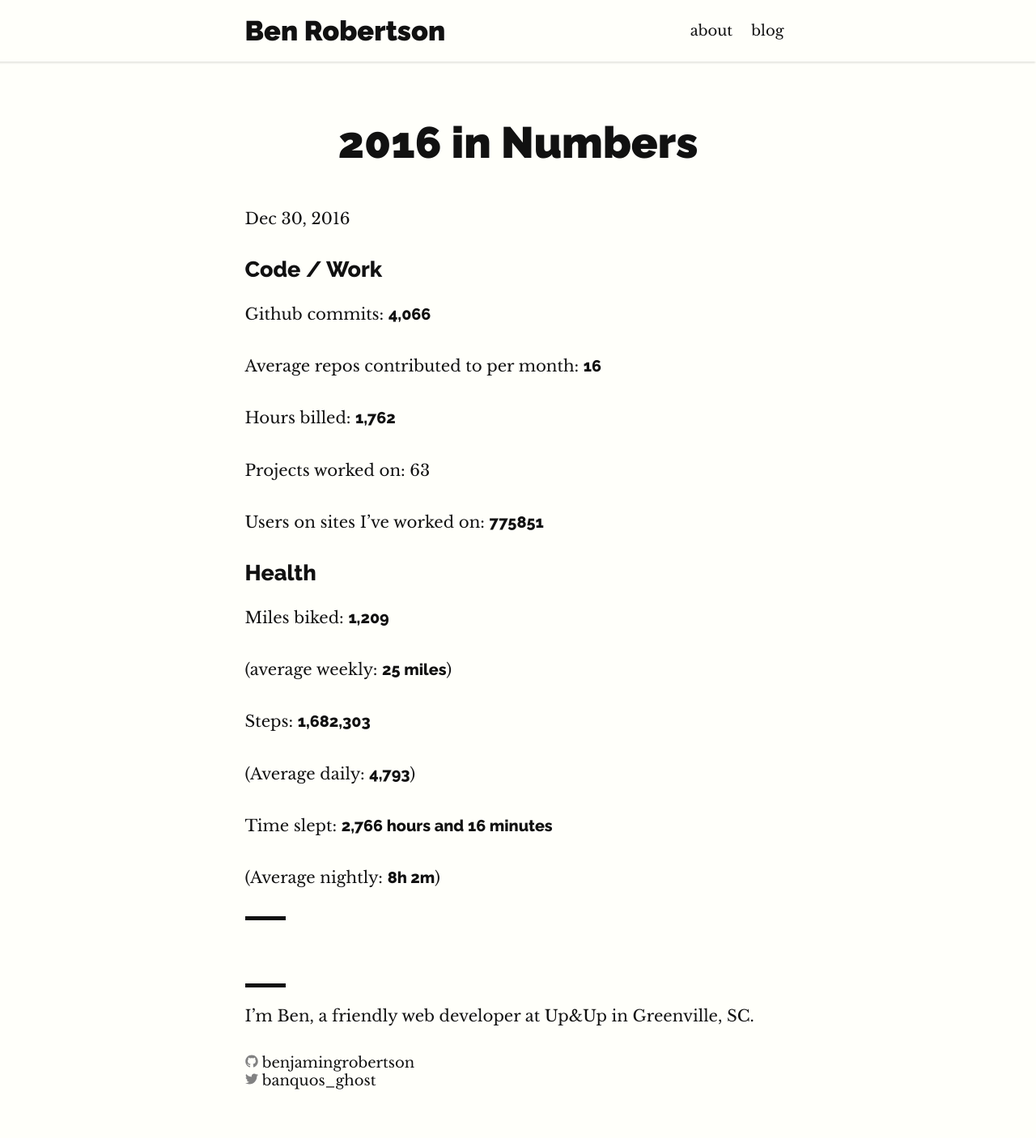
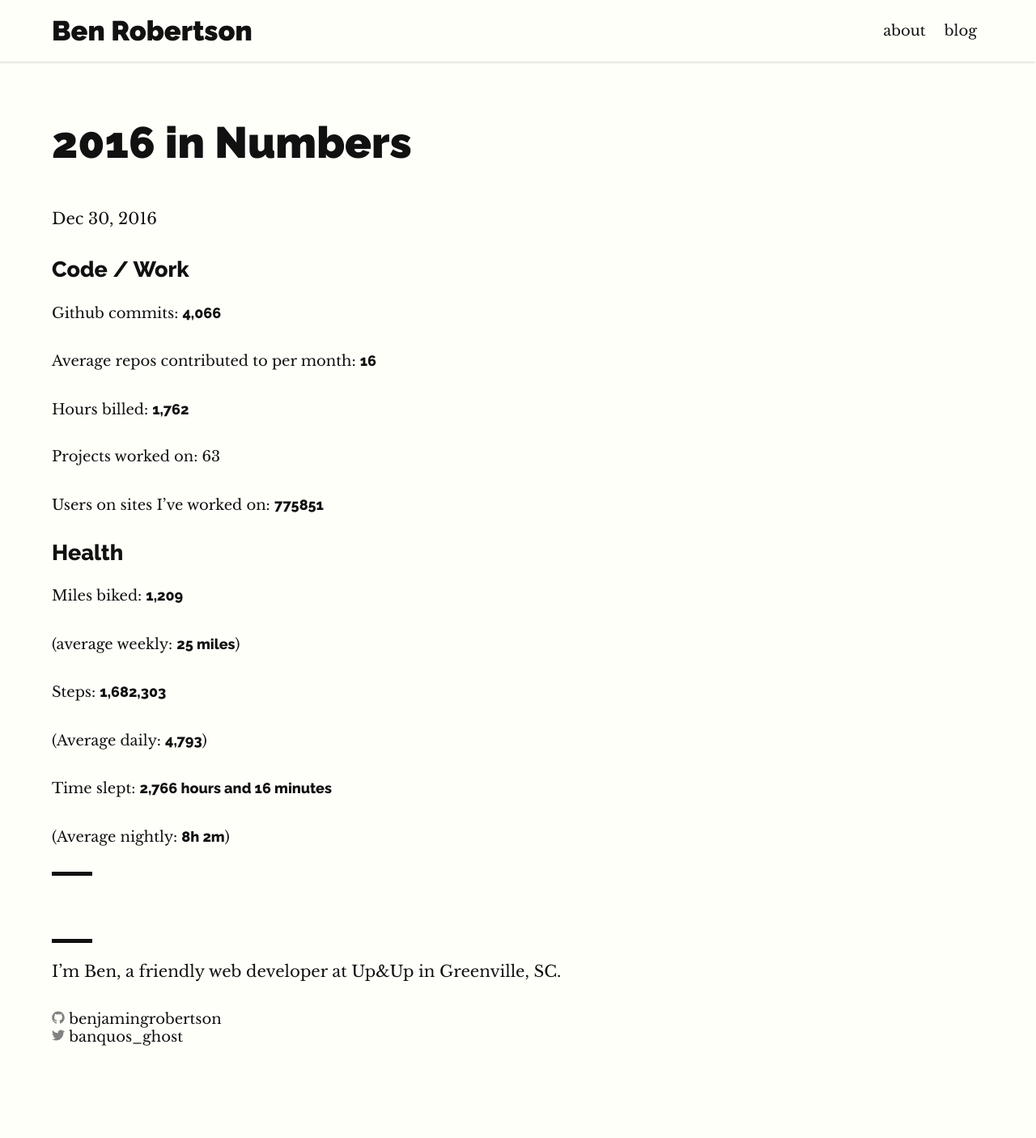
Before and after one commit to benjamingrobertson/benjamingrobertson.github.io, a Jekyll site: the page built from _posts/2016-12-30-2016-in-numbers.md, in a window 1280 px wide. Shown: the whole page at 81% size. Built offline with Jekyll 4.4.1, drawn with Linux system fonts in a browser that asks for light colours; comment, search, counter and statistics services are not loaded; after the commit the page ends 1352 px from its top, so only the background shows below that.

Commit message:
Left align

```diff
--- a/_includes/footer.html
+++ b/_includes/footer.html
@@ -1,4 +1,4 @@
-<footer class="site-footer layout-container">
+<footer class="site-footer">
 
   <div class="wrapper">
 
--- a/_layouts/default.html
+++ b/_layouts/default.html
@@ -7,7 +7,7 @@
 
     {% include header.html %}
 
-    <main class="layout-container" aria-label="Content">
+    <main class="" aria-label="Content">
         {{ content }}
     </main>
 
--- a/_sass/smacss/components/_article.sass
+++ b/_sass/smacss/components/_article.sass
@@ -1,6 +1,10 @@
+.post
+    margin: 0
+    max-width: 37.5rem
+
+
 .post-title
     font-size: 3em
-    text-align: center
 
 .heading__anchor-link
     opacity: 0
@@ -19,6 +23,9 @@
         transform: translateY(0)
 
 .post-content
+    p
+        font-size: 1rem
+
     img
         max-width: 100%
         height: auto
--- a/_sass/smacss/components/_home.sass
+++ b/_sass/smacss/components/_home.sass
@@ -43,6 +43,8 @@ main.home
 
 .home__article
     margin-bottom: 2em
+    max-width: 37.5rem
+
     header
         margin-bottom: .75em
 
--- a/_sass/smacss/layout/_layout.sass
+++ b/_sass/smacss/layout/_layout.sass
@@ -5,7 +5,6 @@ body
 
 .layout-container
     width: 90%
-    max-width: 37.5em
     margin: 0 auto
 
 .site-footer
```
